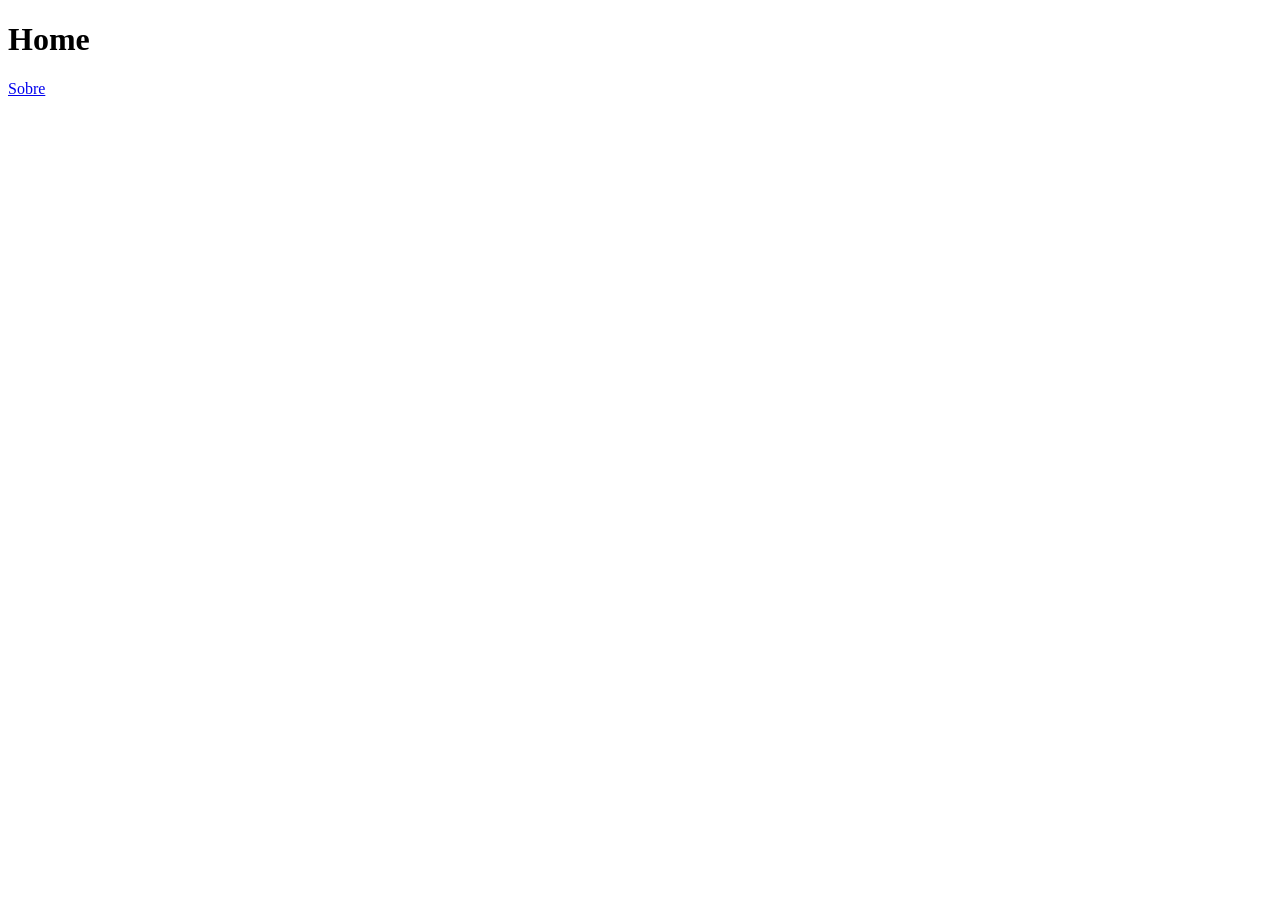
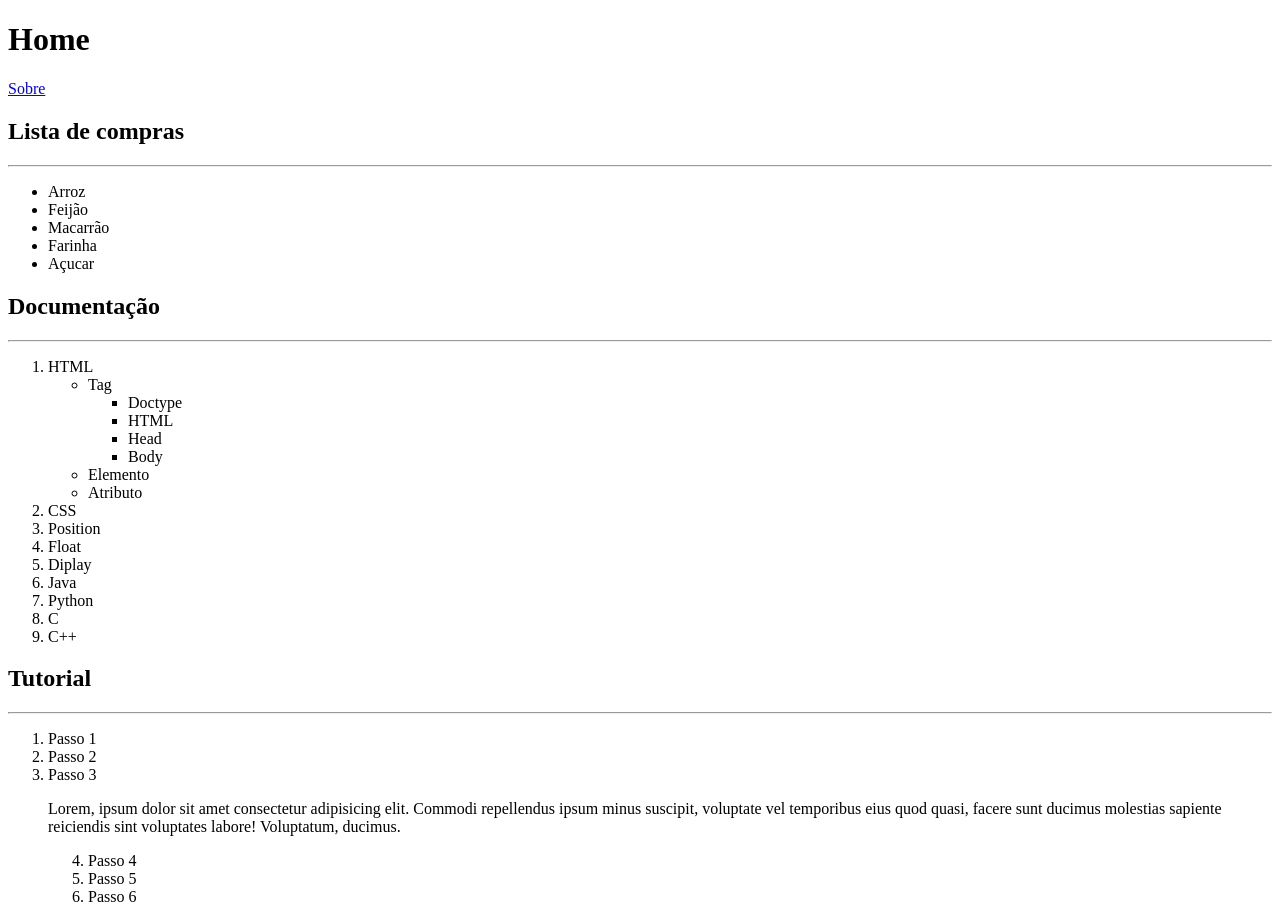
Before and after one commit to PauloAguiardev10/Digital-College, a plain HTML site: page aula-03/index.html in a window 1280 px wide. Before the commit the page ends 800 px from the top, so only its background shows below. Drawn offline with Linux system fonts and the light colour scheme.

Commit message:
Add files via upload

```diff
--- a/aula-03/index.html
+++ b/aula-03/index.html
@@ -11,6 +11,65 @@
     <h1>Home</h1>
     <a href="pages/sobre/index.html">Sobre</a>
 
+    <H2>Lista de compras</H2>
+    <hr>
+    <ul>
+        <li>Arroz</li>
+        <li>Feijão</li>
+        <li>Macarrão</li>
+        <li>Farinha</li>
+        <li>Açucar</li>
+    </ul>
+    <H2>Documentação</H2>
+    <hr>
+    <ol>
+        <li>
+            HTML
+            <ul>
+                <li>
+                    Tag
+                    <ul>
+                        <li>Doctype</li>
+                        <li>HTML</li>
+                        <li>Head</li>
+                        <li>Body</li>
+                    </ul>
+                </li>
+                <li>Elemento</li>
+                <li>Atributo</li>
+            </ul>
+        </li>
+        <li>
+            CSS
+            <li>Position</li>
+            <li>Float</li>
+            <li>Diplay</li>
+
+        </li>
+        <li>Java</li>
+        <li>Python</li>
+        <li>C</li>
+        <li>C++</li>
+    </ol>
+
+    <h2>Tutorial</h2>
+    <hr>
+    <ol>
+        <li>Passo 1</li>
+        <li>Passo 2</li>
+        <li>Passo 3</li>
+     <p>
+          Lorem, ipsum dolor sit amet consectetur adipisicing elit. Commodi repellendus ipsum minus suscipit, voluptate vel temporibus eius quod quasi, facere sunt ducimus molestias sapiente reiciendis sint voluptates labore! Voluptatum, ducimus.
+    </p>
+    <ol start="4">
+        <li>Passo 4</li>
+        <li>Passo 5</li>
+        <li>Passo 6</li>
+        </ol>
+    </ol>
+
+
+
 
 </body>
 </html>
```
